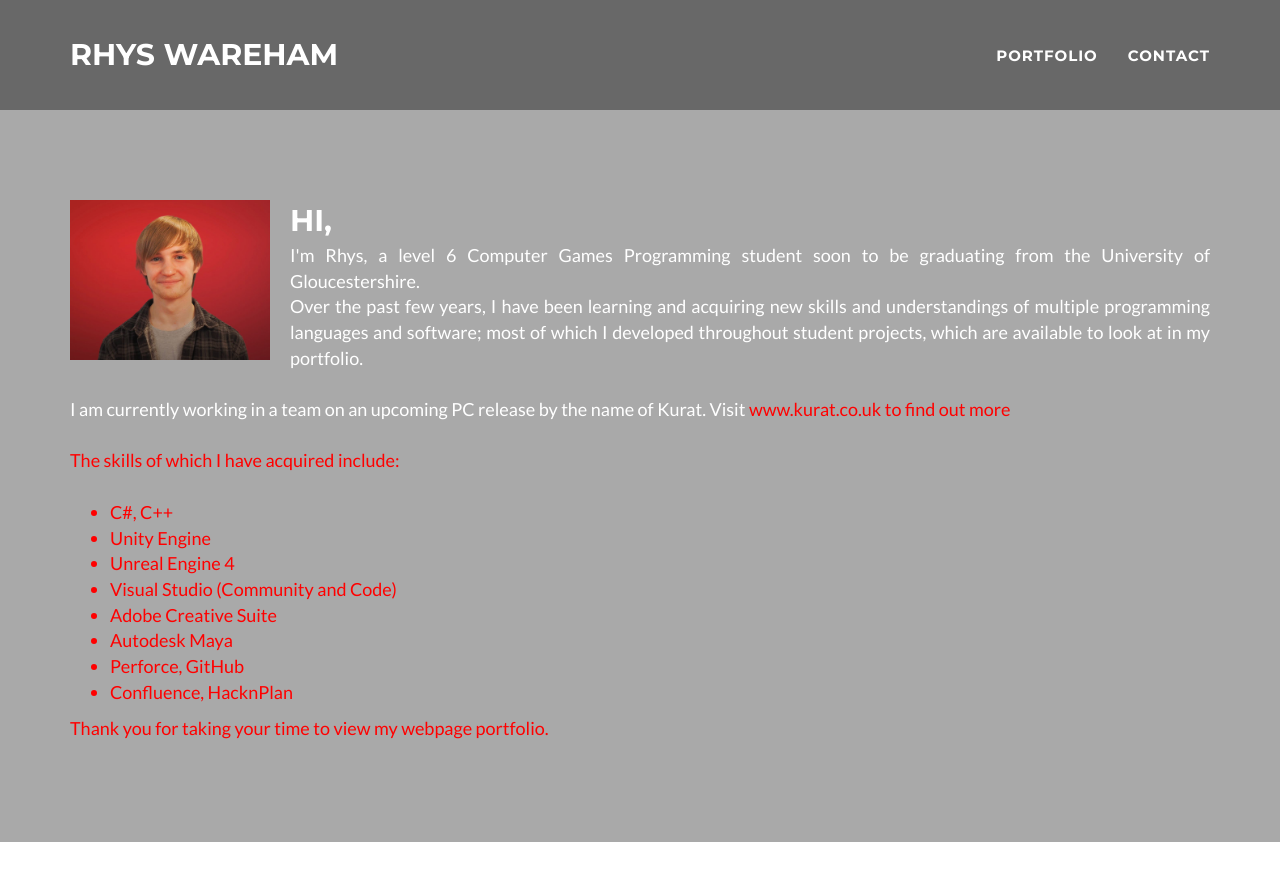
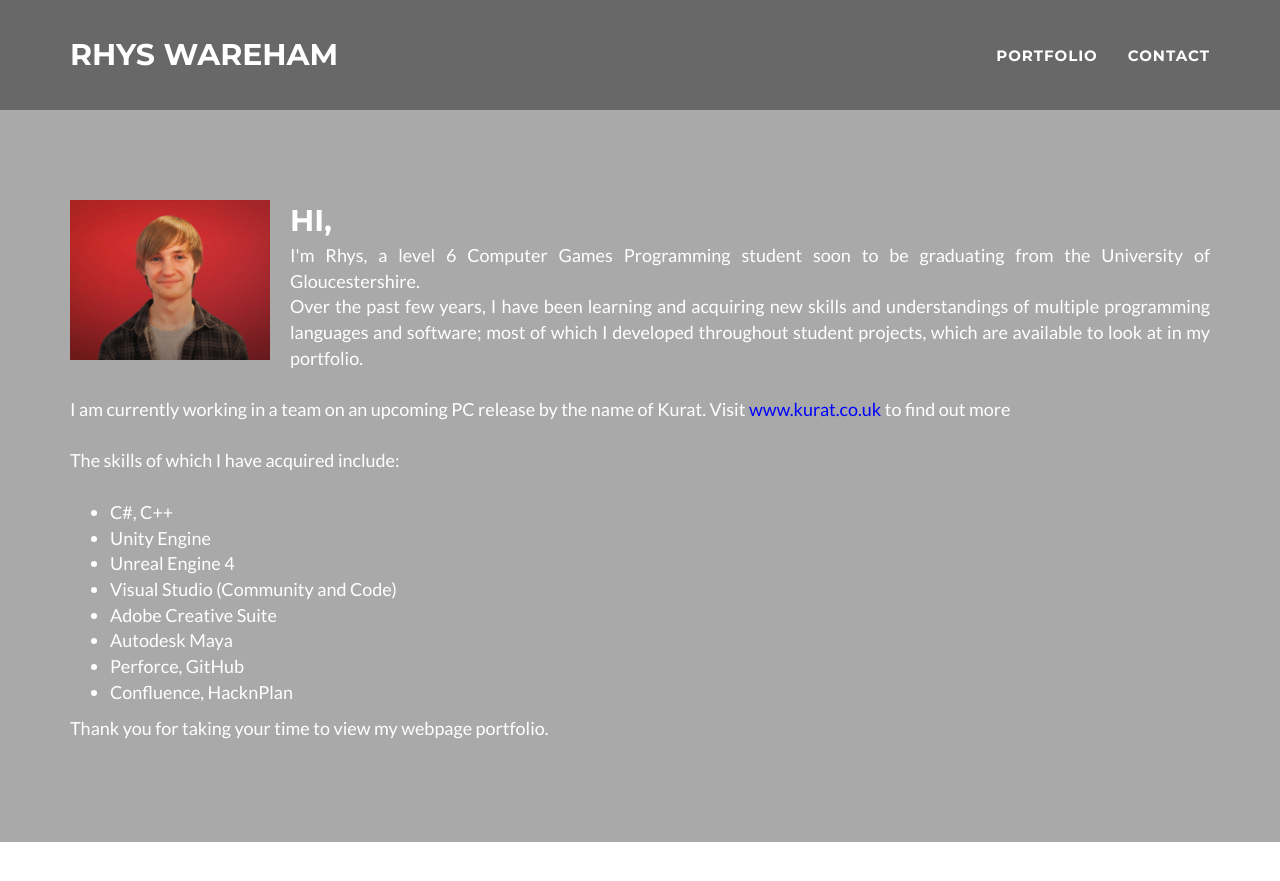
Before and after one commit to RhysWareham/rhyswareham.github.io, a Jekyll site: the page built from index.html, in a window 1280 px wide and 900 px high. Shown: the top 881 px of the window. Built offline with Jekyll 4.4.1, drawn with Linux system fonts in a browser that asks for light colours; nearby versions of some CDN libraries.

Commit message:
make hyperlink blue

```diff
--- a/_includes/header.html
+++ b/_includes/header.html
@@ -8,7 +8,7 @@
                         <span class="name">Hi,</span>
                         <span class="skills">I'm Rhys, a level 6 Computer Games Programming student soon to be graduating from the University of Gloucestershire.<br>
 							Over the past few years, I have been learning and acquiring new skills and understandings of multiple programming languages and software; most of which I developed throughout student projects, which are available to look at in my portfolio. <br><br>
-							I am currently working in a team on an upcoming PC release by the name of Kurat. Visit <a href="https://www.kurat.co.uk/"><FONT color="#ff0000">www.kurat.co.uk</a> to find out more <br><br>
+							I am currently working in a team on an upcoming PC release by the name of Kurat. Visit <a href="https://www.kurat.co.uk/"><FONT color="#0000ff">www.kurat.co.uk</FONT></a> to find out more <br><br>
 							The skills of which I have acquired include: <br><br>
 							<ul>
 								<li>C#, C++</li>
```
